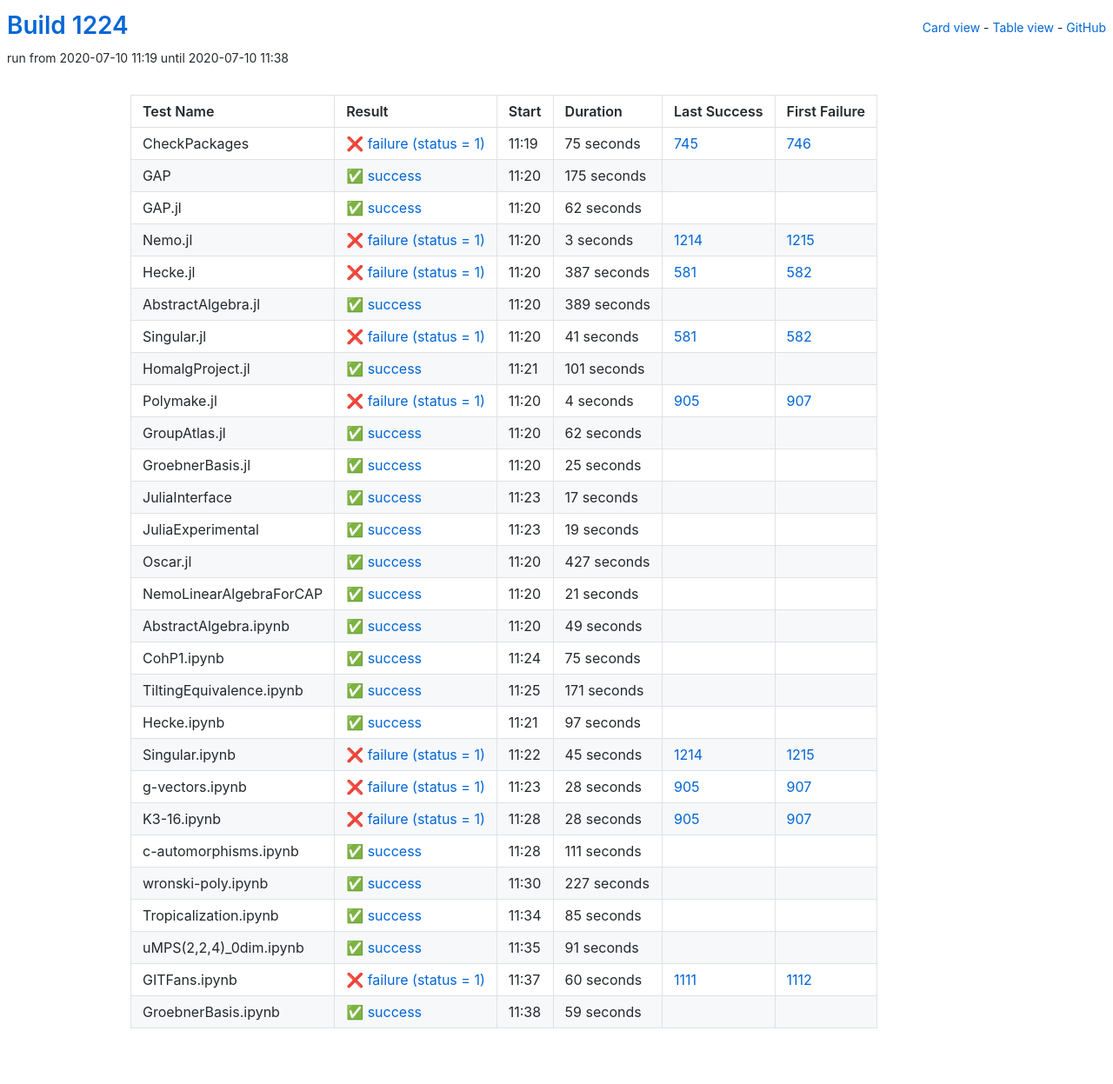
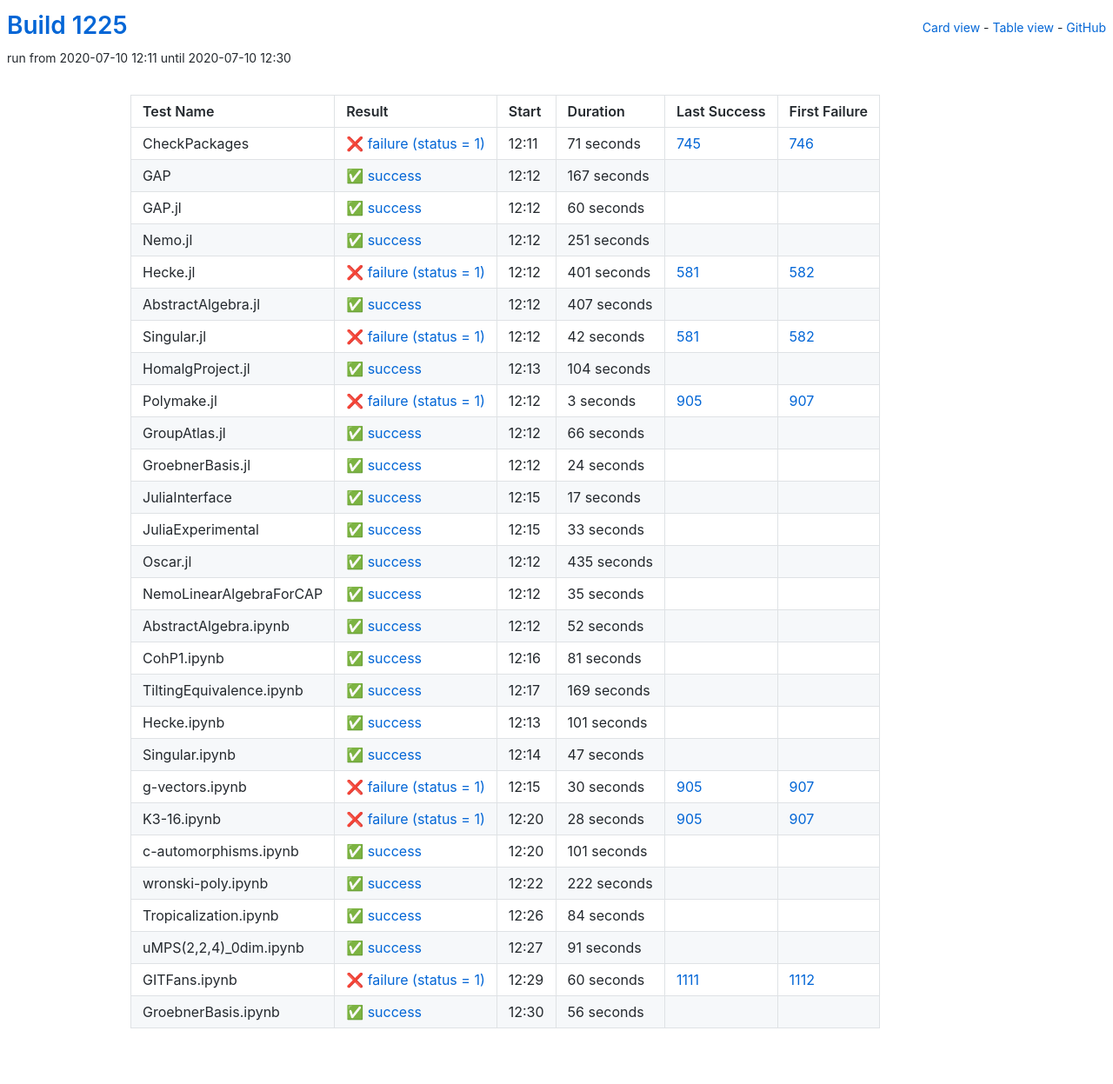
Before and after one commit to oscar-system/oscar-ci-status-1.4, a Jekyll site: the page built from table.html, in a window 1280 px wide. Shown: the whole page at 87% size. Built offline with Jekyll 4.4.1, drawn with Linux system fonts in a browser that asks for light colours.

Commit message:
Build #1225

```diff
--- a/_data/ci.yml
+++ b/_data/ci.yml
@@ -1,6 +1,6 @@
 ---
-build: 1224
-build_url: https://oscarci.mathematik.uni-kl.de/job/oscar-julia-1.4/1224/
+build: 1225
+build_url: https://oscarci.mathematik.uni-kl.de/job/oscar-julia-1.4/1225/
 job: oscar-julia-1.4
 organization: oscar-system
 repo: oscar-ci-status-1.4
@@ -8,140 +8,140 @@ repourl: https://github.com/oscar-system/oscar-ci-status-1.4
 tests:
 - name: CheckPackages
   id: checkpackages
-  log: https://oscarci.mathematik.uni-kl.de/job/oscar-julia-1.4/1224/artifact/logs/build-1224/CheckPackages.log
-  start: 2020-07-10 11:19
+  log: https://oscarci.mathematik.uni-kl.de/job/oscar-julia-1.4/1225/artifact/logs/build-1225/CheckPackages.log
+  start: 2020-07-10 12:11
   success: false
   exitcode: 1
   status: failure
-  duration: 75
+  duration: 71
   last_success: 745
   last_success_url: https://oscarci.mathematik.uni-kl.de/job/oscar-julia-1.4/745/
   first_failure: 746
   first_failure_url: https://oscarci.mathematik.uni-kl.de/job/oscar-julia-1.4/746/
 - name: GAP
   id: gap
-  log: https://oscarci.mathematik.uni-kl.de/job/oscar-julia-1.4/1224/artifact/logs/build-1224/GAP.log
-  start: 2020-07-10 11:20
+  log: https://oscarci.mathematik.uni-kl.de/job/oscar-julia-1.4/1225/artifact/logs/build-1225/GAP.log
+  start: 2020-07-10 12:12
   success: true
   exitcode: 0
   status: success
-  duration: 175
+  duration: 167
   last_success: false
   last_success_url:
   first_failure: false
   first_failure_url:
 - name: GAP.jl
   id: gap-jl
-  log: https://oscarci.mathematik.uni-kl.de/job/oscar-julia-1.4/1224/artifact/logs/build-1224/GAP.jl.log
-  start: 2020-07-10 11:20
+  log: https://oscarci.mathematik.uni-kl.de/job/oscar-julia-1.4/1225/artifact/logs/build-1225/GAP.jl.log
+  start: 2020-07-10 12:12
   success: true
   exitcode: 0
   status: success
-  duration: 62
+  duration: 60
   last_success: false
   last_success_url:
   first_failure: false
   first_failure_url:
 - name: Nemo.jl
   id: nemo-jl
-  log: https://oscarci.mathematik.uni-kl.de/job/oscar-julia-1.4/1224/artifact/logs/build-1224/Nemo.jl.log
-  start: 2020-07-10 11:20
+  log: https://oscarci.mathematik.uni-kl.de/job/oscar-julia-1.4/1225/artifact/logs/build-1225/Nemo.jl.log
+  start: 2020-07-10 12:12
+  success: true
+  exitcode: 0
+  status: success
+  duration: 251
+  last_success: false
+  last_success_url:
+  first_failure: false
+  first_failure_url:
+- name: Hecke.jl
+  id: hecke-jl
+  log: https://oscarci.mathematik.uni-kl.de/job/oscar-julia-1.4/1225/artifact/logs/build-1225/Hecke.jl.log
+  start: 2020-07-10 12:12
   success: false
   exitcode: 1
   status: failure
-  duration: 3
-  last_success: 1214
-  last_success_url: https://oscarci.mathematik.uni-kl.de/job/oscar-julia-1.4/1214/
-  first_failure: 1215
-  first_failure_url: https://oscarci.mathematik.uni-kl.de/job/oscar-julia-1.4/1215/
-- name: Hecke.jl
-  id: hecke-jl
-  log: https://oscarci.mathematik.uni-kl.de/job/oscar-julia-1.4/1224/artifact/logs/build-1224/Hecke.jl.log
-  start: 2020-07-10 11:20
-  success: false
-  exitcode: 1
-  status: failure
-  duration: 387
+  duration: 401
   last_success: 581
   last_success_url: https://oscarci.mathematik.uni-kl.de/job/oscar-julia-1.4/581/
   first_failure: 582
   first_failure_url: https://oscarci.mathematik.uni-kl.de/job/oscar-julia-1.4/582/
 - name: AbstractAlgebra.jl
   id: abstractalgebra-jl
-  log: https://oscarci.mathematik.uni-kl.de/job/oscar-julia-1.4/1224/artifact/logs/build-1224/AbstractAlgebra.jl.log
-  start: 2020-07-10 11:20
+  log: https://oscarci.mathematik.uni-kl.de/job/oscar-julia-1.4/1225/artifact/logs/build-1225/AbstractAlgebra.jl.log
+  start: 2020-07-10 12:12
   success: true
   exitcode: 0
   status: success
-  duration: 389
+  duration: 407
   last_success: false
   last_success_url:
   first_failure: false
   first_failure_url:
 - name: Singular.jl
   id: singular-jl
-  log: https://oscarci.mathematik.uni-kl.de/job/oscar-julia-1.4/1224/artifact/logs/build-1224/Singular.jl.log
-  start: 2020-07-10 11:20
+  log: https://oscarci.mathematik.uni-kl.de/job/oscar-julia-1.4/1225/artifact/logs/build-1225/Singular.jl.log
+  start: 2020-07-10 12:12
   success: false
   exitcode: 1
   status: failure
-  duration: 41
+  duration: 42
   last_success: 581
   last_success_url: https://oscarci.mathematik.uni-kl.de/job/oscar-julia-1.4/581/
   first_failure: 582
   first_failure_url: https://oscarci.mathematik.uni-kl.de/job/oscar-julia-1.4/582/
 - name: HomalgProject.jl
   id: homalgproject-jl
-  log: https://oscarci.mathematik.uni-kl.de/job/oscar-julia-1.4/1224/artifact/logs/build-1224/HomalgProject.jl.log
-  start: 2020-07-10 11:21
+  log: https://oscarci.mathematik.uni-kl.de/job/oscar-julia-1.4/1225/artifact/logs/build-1225/HomalgProject.jl.log
+  start: 2020-07-10 12:13
   success: true
   exitcode: 0
   status: success
-  duration: 101
+  duration: 104
   last_success: false
   last_success_url:
   first_failure: false
   first_failure_url:
 - name: Polymake.jl
   id: polymake-jl
-  log: https://oscarci.mathematik.uni-kl.de/job/oscar-julia-1.4/1224/artifact/logs/build-1224/Polymake.jl.log
-  start: 2020-07-10 11:20
+  log: https://oscarci.mathematik.uni-kl.de/job/oscar-julia-1.4/1225/artifact/logs/build-1225/Polymake.jl.log
+  start: 2020-07-10 12:12
   success: false
   exitcode: 1
   status: failure
-  duration: 4
+  duration: 3
   last_success: 905
   last_success_url: https://oscarci.mathematik.uni-kl.de/job/oscar-julia-1.4/905/
   first_failure: 907
   first_failure_url: https://oscarci.mathematik.uni-kl.de/job/oscar-julia-1.4/907/
 - name: GroupAtlas.jl
   id: groupatlas-jl
-  log: https://oscarci.mathematik.uni-kl.de/job/oscar-julia-1.4/1224/artifact/logs/build-1224/GroupAtlas.jl.log
-  start: 2020-07-10 11:20
+  log: https://oscarci.mathematik.uni-kl.de/job/oscar-julia-1.4/1225/artifact/logs/build-1225/GroupAtlas.jl.log
+  start: 2020-07-10 12:12
   success: true
   exitcode: 0
   status: success
-  duration: 62
+  duration: 66
   last_success: false
   last_success_url:
   first_failure: false
   first_failure_url:
 - name: GroebnerBasis.jl
   id: groebnerbasis-jl
-  log: https://oscarci.mathematik.uni-kl.de/job/oscar-julia-1.4/1224/artifact/logs/build-1224/GroebnerBasis.jl.log
-  start: 2020-07-10 11:20
+  log: https://oscarci.mathematik.uni-kl.de/job/oscar-julia-1.4/1225/artifact/logs/build-1225/GroebnerBasis.jl.log
+  start: 2020-07-10 12:12
   success: true
   exitcode: 0
   status: success
-  duration: 25
+  duration: 24
   last_success: false
   last_success_url:
   first_failure: false
   first_failure_url:
 - name: JuliaInterface
   id: juliainterface
-  log: https://oscarci.mathematik.uni-kl.de/job/oscar-julia-1.4/1224/artifact/logs/build-1224/JuliaInterface.log
-  start: 2020-07-10 11:23
+  log: https://oscarci.mathematik.uni-kl.de/job/oscar-julia-1.4/1225/artifact/logs/build-1225/JuliaInterface.log
+  start: 2020-07-10 12:15
   success: true
   exitcode: 0
   status: success
@@ -152,116 +152,116 @@ tests:
   first_failure_url:
 - name: JuliaExperimental
   id: juliaexperimental
-  log: https://oscarci.mathematik.uni-kl.de/job/oscar-julia-1.4/1224/artifact/logs/build-1224/JuliaExperimental.log
-  start: 2020-07-10 11:23
+  log: https://oscarci.mathematik.uni-kl.de/job/oscar-julia-1.4/1225/artifact/logs/build-1225/JuliaExperimental.log
+  start: 2020-07-10 12:15
   success: true
   exitcode: 0
   status: success
-  duration: 19
+  duration: 33
   last_success: false
   last_success_url:
   first_failure: false
   first_failure_url:
 - name: Oscar.jl
   id: oscar-jl
-  log: https://oscarci.mathematik.uni-kl.de/job/oscar-julia-1.4/1224/artifact/logs/build-1224/Oscar.jl.log
-  start: 2020-07-10 11:20
+  log: https://oscarci.mathematik.uni-kl.de/job/oscar-julia-1.4/1225/artifact/logs/build-1225/Oscar.jl.log
+  start: 2020-07-10 12:12
   success: true
   exitcode: 0
   status: success
-  duration: 427
+  duration: 435
   last_success: false
   last_success_url:
   first_failure: false
   first_failure_url:
 - name: NemoLinearAlgebraForCAP
   id: nemolinearalgebraforcap
-  log: https://oscarci.mathematik.uni-kl.de/job/oscar-julia-1.4/1224/artifact/logs/build-1224/NemoLinearAlgebraForCAP.log
-  start: 2020-07-10 11:20
+  log: https://oscarci.mathematik.uni-kl.de/job/oscar-julia-1.4/1225/artifact/logs/build-1225/NemoLinearAlgebraForCAP.log
+  start: 2020-07-10 12:12
   success: true
   exitcode: 0
   status: success
-  duration: 21
+  duration: 35
   last_success: false
   last_success_url:
   first_failure: false
   first_failure_url:
 - name: AbstractAlgebra.ipynb
   id: abstractalgebra-ipynb
-  log: https://oscarci.mathematik.uni-kl.de/job/oscar-julia-1.4/1224/artifact/logs/build-1224/AbstractAlgebra.ipynb.log
-  start: 2020-07-10 11:20
+  log: https://oscarci.mathematik.uni-kl.de/job/oscar-julia-1.4/1225/artifact/logs/build-1225/AbstractAlgebra.ipynb.log
+  start: 2020-07-10 12:12
   success: true
   exitcode: 0
   status: success
-  duration: 49
+  duration: 52
   last_success: false
   last_success_url:
   first_failure: false
   first_failure_url:
 - name: CohP1.ipynb
   id: cohp1-ipynb
-  log: https://oscarci.mathematik.uni-kl.de/job/oscar-julia-1.4/1224/artifact/logs/build-1224/CohP1.ipynb.log
-  start: 2020-07-10 11:24
+  log: https://oscarci.mathematik.uni-kl.de/job/oscar-julia-1.4/1225/artifact/logs/build-1225/CohP1.ipynb.log
+  start: 2020-07-10 12:16
   success: true
   exitcode: 0
   status: success
-  duration: 75
+  duration: 81
   last_success: false
   last_success_url:
   first_failure: false
   first_failure_url:
 - name: TiltingEquivalence.ipynb
   id: tiltingequivalence-ipynb
-  log: https://oscarci.mathematik.uni-kl.de/job/oscar-julia-1.4/1224/artifact/logs/build-1224/TiltingEquivalence.ipynb.log
-  start: 2020-07-10 11:25
+  log: https://oscarci.mathematik.uni-kl.de/job/oscar-julia-1.4/1225/artifact/logs/build-1225/TiltingEquivalence.ipynb.log
+  start: 2020-07-10 12:17
   success: true
   exitcode: 0
   status: success
-  duration: 171
+  duration: 169
   last_success: false
   last_success_url:
   first_failure: false
   first_failure_url:
 - name: Hecke.ipynb
   id: hecke-ipynb
-  log: https://oscarci.mathematik.uni-kl.de/job/oscar-julia-1.4/1224/artifact/logs/build-1224/Hecke.ipynb.log
-  start: 2020-07-10 11:21
+  log: https://oscarci.mathematik.uni-kl.de/job/oscar-julia-1.4/1225/artifact/logs/build-1225/Hecke.ipynb.log
+  start: 2020-07-10 12:13
   success: true
   exitcode: 0
   status: success
-  duration: 97
+  duration: 101
   last_success: false
   last_success_url:
   first_failure: false
   first_failure_url:
 - name: Singular.ipynb
   id: singular-ipynb
-  log: https://oscarci.mathematik.uni-kl.de/job/oscar-julia-1.4/1224/artifact/logs/build-1224/Singular.ipynb.log
-  start: 2020-07-10 11:22
+  log: https://oscarci.mathematik.uni-kl.de/job/oscar-julia-1.4/1225/artifact/logs/build-1225/Singular.ipynb.log
+  start: 2020-07-10 12:14
+  success: true
+  exitcode: 0
+  status: success
+  duration: 47
+  last_success: false
+  last_success_url:
+  first_failure: false
+  first_failure_url:
+- name: g-vectors.ipynb
+  id: g-vectors-ipynb
+  log: https://oscarci.mathematik.uni-kl.de/job/oscar-julia-1.4/1225/artifact/logs/build-1225/g-vectors.ipynb.log
+  start: 2020-07-10 12:15
   success: false
   exitcode: 1
   status: failure
-  duration: 45
-  last_success: 1214
-  last_success_url: https://oscarci.mathematik.uni-kl.de/job/oscar-julia-1.4/1214/
-  first_failure: 1215
-  first_failure_url: https://oscarci.mathematik.uni-kl.de/job/oscar-julia-1.4/1215/
-- name: g-vectors.ipynb
-  id: g-vectors-ipynb
-  log: https://oscarci.mathematik.uni-kl.de/job/oscar-julia-1.4/1224/artifact/logs/build-1224/g-vectors.ipynb.log
-  start: 2020-07-10 11:23
-  success: false
-  exitcode: 1
-  status: failure
-  duration: 28
+  duration: 30
   last_success: 905
   last_success_url: https://oscarci.mathematik.uni-kl.de/job/oscar-julia-1.4/905/
   first_failure: 907
   first_failure_url: https://oscarci.mathematik.uni-kl.de/job/oscar-julia-1.4/907/
 - name: K3-16.ipynb
   id: k3-16-ipynb
-  log: https://oscarci.mathematik.uni-kl.de/job/oscar-julia-1.4/1224/artifact/logs/build-1224/K3-16.ipynb.log
-  start: 2020-07-10 11:28
+  log: https://oscarci.mathematik.uni-kl.de/job/oscar-julia-1.4/1225/artifact/logs/build-1225/K3-16.ipynb.log
+  start: 2020-07-10 12:20
   success: false
   exitcode: 1
   status: failure
@@ -272,44 +272,44 @@ tests:
   first_failure_url: https://oscarci.mathematik.uni-kl.de/job/oscar-julia-1.4/907/
 - name: c-automorphisms.ipynb
   id: c-automorphisms-ipynb
-  log: https://oscarci.mathematik.uni-kl.de/job/oscar-julia-1.4/1224/artifact/logs/build-1224/c-automorphisms.ipynb.log
-  start: 2020-07-10 11:28
+  log: https://oscarci.mathematik.uni-kl.de/job/oscar-julia-1.4/1225/artifact/logs/build-1225/c-automorphisms.ipynb.log
+  start: 2020-07-10 12:20
   success: true
   exitcode: 0
   status: success
-  duration: 111
+  duration: 101
   last_success: false
   last_success_url:
   first_failure: false
   first_failure_url:
 - name: wronski-poly.ipynb
   id: wronski-poly-ipynb
-  log: https://oscarci.mathematik.uni-kl.de/job/oscar-julia-1.4/1224/artifact/logs/build-1224/wronski-poly.ipynb.log
-  start: 2020-07-10 11:30
+  log: https://oscarci.mathematik.uni-kl.de/job/oscar-julia-1.4/1225/artifact/logs/build-1225/wronski-poly.ipynb.log
+  start: 2020-07-10 12:22
   success: true
   exitcode: 0
   status: success
-  duration: 227
+  duration: 222
   last_success: false
   last_success_url:
   first_failure: false
   first_failure_url:
 - name: Tropicalization.ipynb
   id: tropicalization-ipynb
-  log: https://oscarci.mathematik.uni-kl.de/job/oscar-julia-1.4/1224/artifact/logs/build-1224/Tropicalization.ipynb.log
-  start: 2020-07-10 11:34
+  log: https://oscarci.mathematik.uni-kl.de/job/oscar-julia-1.4/1225/artifact/logs/build-1225/Tropicalization.ipynb.log
+  start: 2020-07-10 12:26
   success: true
   exitcode: 0
   status: success
-  duration: 85
+  duration: 84
   last_success: false
   last_success_url:
   first_failure: false
   first_failure_url:
 - name: uMPS(2,2,4)_0dim.ipynb
   id: umps-2-2-4-0dim-ipynb
-  log: https://oscarci.mathematik.uni-kl.de/job/oscar-julia-1.4/1224/artifact/logs/build-1224/uMPS-2-2-4-_0dim.ipynb.log
-  start: 2020-07-10 11:35
+  log: https://oscarci.mathematik.uni-kl.de/job/oscar-julia-1.4/1225/artifact/logs/build-1225/uMPS-2-2-4-_0dim.ipynb.log
+  start: 2020-07-10 12:27
   success: true
   exitcode: 0
   status: success
@@ -320,8 +320,8 @@ tests:
   first_failure_url:
 - name: GITFans.ipynb
   id: gitfans-ipynb
-  log: https://oscarci.mathematik.uni-kl.de/job/oscar-julia-1.4/1224/artifact/logs/build-1224/GITFans.ipynb.log
-  start: 2020-07-10 11:37
+  log: https://oscarci.mathematik.uni-kl.de/job/oscar-julia-1.4/1225/artifact/logs/build-1225/GITFans.ipynb.log
+  start: 2020-07-10 12:29
   success: false
   exitcode: 1
   status: failure
@@ -332,12 +332,12 @@ tests:
   first_failure_url: https://oscarci.mathematik.uni-kl.de/job/oscar-julia-1.4/1112/
 - name: GroebnerBasis.ipynb
   id: groebnerbasis-ipynb
-  log: https://oscarci.mathematik.uni-kl.de/job/oscar-julia-1.4/1224/artifact/logs/build-1224/GroebnerBasis.ipynb.log
-  start: 2020-07-10 11:38
+  log: https://oscarci.mathematik.uni-kl.de/job/oscar-julia-1.4/1225/artifact/logs/build-1225/GroebnerBasis.ipynb.log
+  start: 2020-07-10 12:30
   success: true
   exitcode: 0
   status: success
-  duration: 59
+  duration: 56
   last_success: false
   last_success_url:
   first_failure: false
```
Also changed, not shown: README.md.
